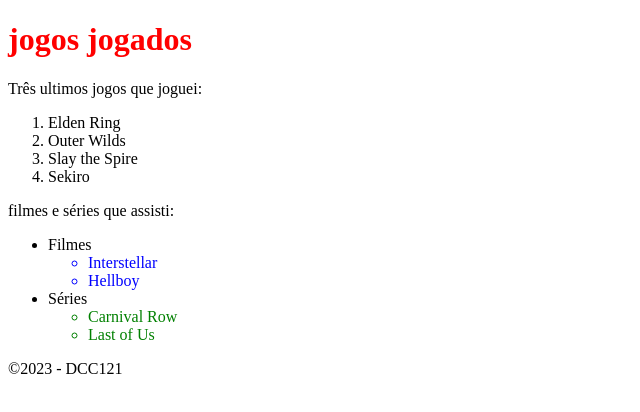
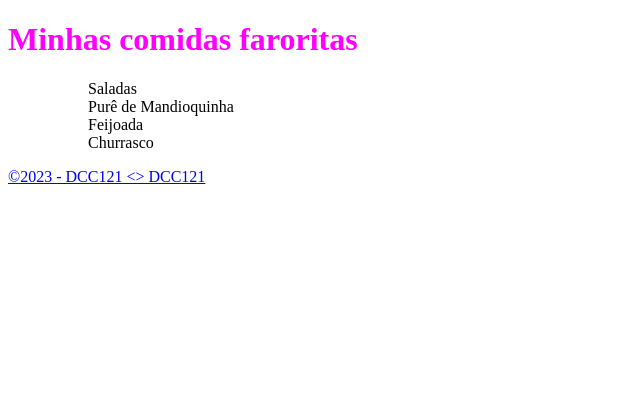
Before and after one commit to ufjf-dcc121/dcc121-2023-1-atv1-RaissaRodrigues96, a plain HTML site: page lista.html in a window 1280 px wide. Shown: the whole page, without its empty margins (0-640 px from the left). Drawn offline with Linux system fonts and the light colour scheme.

Commit message:
Add files via upload

```diff
--- a/lista.html
+++ b/lista.html
@@ -1,41 +1,30 @@
 <!DOCTYPE html>
-<html lang="pt">
+<html lang="en">
 <head>
     <meta charset="UTF-8">
     <meta http-equiv="X-UA-Compatible" content="IE=edge">
     <meta name="viewport" content="width=device-width, initial-scale=1.0">
-    <title>jogos jogados</title>
+    <title>comidas</title>
+    <link rel="stylesheet" href="estilopd.css"/>
 </head>
-<main>
 <body>
-    <h1 style="color:red;">jogos jogados</h1>
+    <header>
+    <h1 style="color: fuchsia;">Minhas comidas faroritas</h1>
+    </header>
 
-    <p>Três ultimos jogos que joguei:</p>
+     <ol>
+        <ul>Saladas</ul>
+        <ul>Purê de Mandioquinha</ul>
+        <ul>Feijoada</ul>
+         <ul>Churrasco</ul>
+     </ol>
 
-    <ol>
-        <li> Elden Ring</li>
-        <li> Outer Wilds</li>
-        <li> Slay the Spire</li>
-        <li> Sekiro</li>
-    </ol>
-    <p>filmes e séries que assisti:</p>
-    <ul>
-        <li><div>Filmes</div></li>
-        <ul style="color: blue;">
-            <li>Interstellar</li>
-            <li>Hellboy</li>
-        </ul>
-        </li>
-        <li><div>Séries</div></li>
-        <ul style="color: green;">
-            <li>Carnival Row</li>
-            <li>Last of Us</li>
-         </ul>
-        </li>
-    </ul>
-</main>
-    <footer>
-        &copy;2023 - DCC121
-    </footer>
 </body>
+<nav>
+    <p><a href="index.html"</a></p>
+</nav>
+
+<footer>
+    &copy;2023 - DCC121 &lt;&gt; DCC121
+</footer>
 </html>
```
